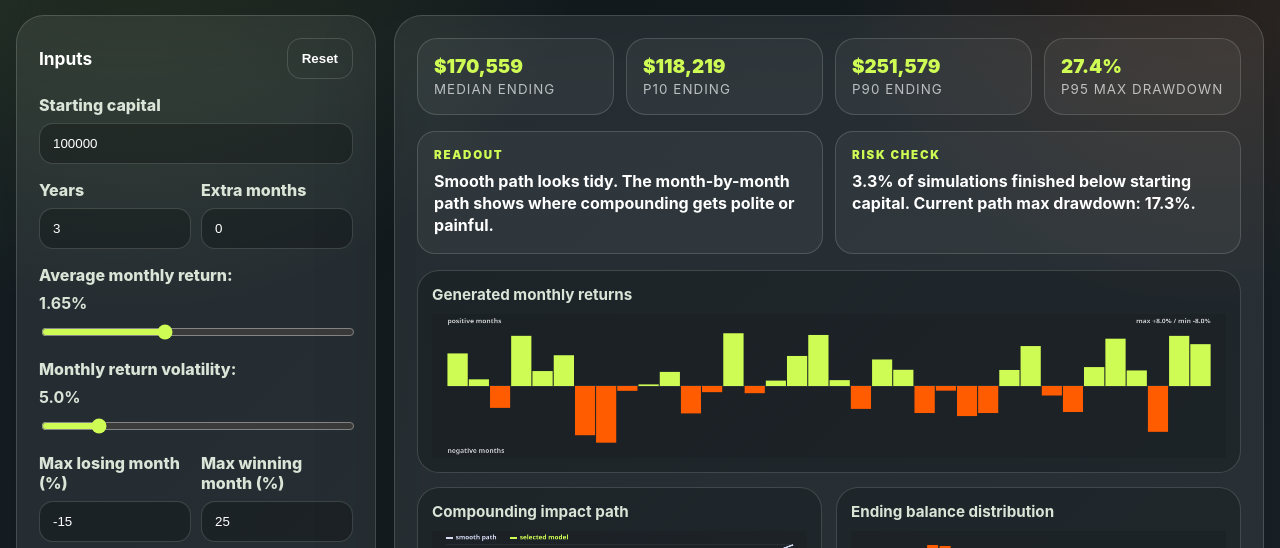
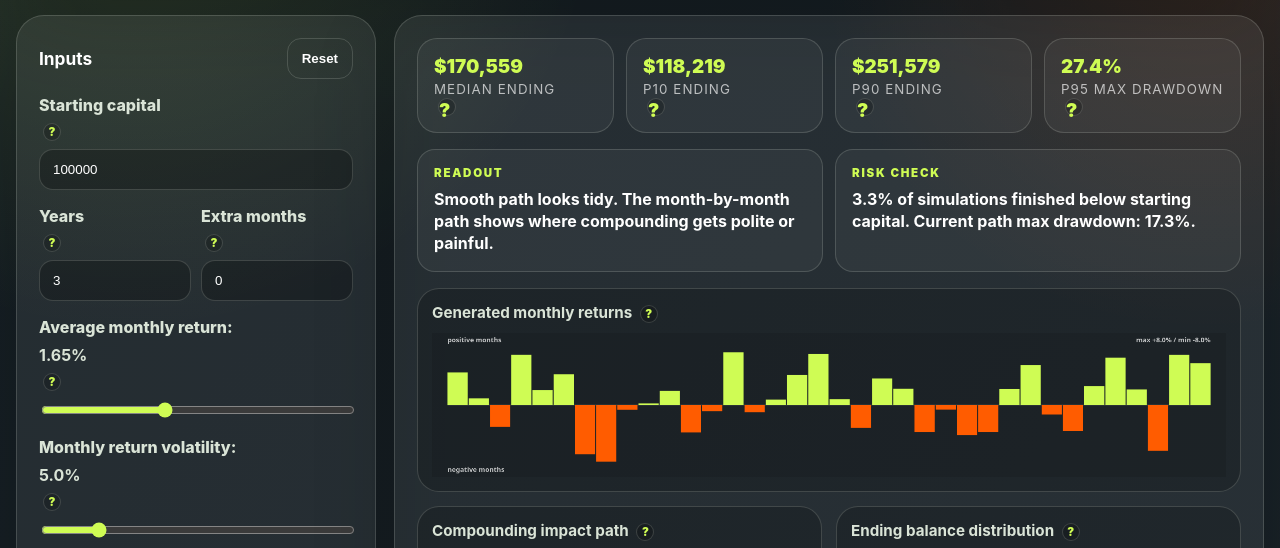
Before and after one commit to sam-e-trading/marblelab, a plain HTML site: page compounding-returns/index.html in a window 1280 px wide. Shown: the part 342-890 px from the top of the page. Drawn offline with Linux system fonts and the light colour scheme.

Commit message:
Add compounding calculator tooltips

```diff
--- a/compounding-returns/index.html
+++ b/compounding-returns/index.html
@@ -37,45 +37,45 @@
           <button id="reset" class="ghost">Reset</button>
         </div>
 
-        <label>Starting capital
+        <label>Starting capital <span class="tip" tabindex="0" data-tip="The account balance you start the projection with.">?</span>
           <input id="capital" type="number" min="100" max="100000000" step="1000" value="100000" />
         </label>
 
         <div class="input-pair">
-          <label>Years
+          <label>Years <span class="tip" tabindex="0" data-tip="Whole years to include in the projection.">?</span>
             <input id="years" type="number" min="0" max="50" step="1" value="3" />
           </label>
-          <label>Extra months
+          <label>Extra months <span class="tip" tabindex="0" data-tip="Additional months after the whole-year period.">?</span>
             <input id="months" type="number" min="0" max="11" step="1" value="0" />
           </label>
         </div>
 
-        <label>Average monthly return: <strong id="return-label">1.65%</strong>
+        <label>Average monthly return: <strong id="return-label">1.65%</strong> <span class="tip" tabindex="0" data-tip="The average monthly return assumption. The variable path will move around this average.">?</span>
           <input id="monthly-return" type="range" min="-10" max="20" step="0.05" value="1.65" />
         </label>
 
-        <label>Monthly return volatility: <strong id="vol-label">5.0%</strong>
+        <label>Monthly return volatility: <strong id="vol-label">5.0%</strong> <span class="tip" tabindex="0" data-tip="How much monthly returns vary around the average. Higher volatility creates bumpier paths and usually larger drawdowns.">?</span>
           <input id="monthly-vol" type="range" min="0" max="30" step="0.25" value="5" />
         </label>
 
         <div class="input-pair">
-          <label>Max losing month (%)
+          <label>Max losing month (%) <span class="tip" tabindex="0" data-tip="The worst monthly return allowed in the generated path and simulations. Example: -15 means no simulated month can be worse than -15%.">?</span>
             <input id="max-loss" type="number" min="-80" max="0" step="0.5" value="-15" />
           </label>
-          <label>Max winning month (%)
+          <label>Max winning month (%) <span class="tip" tabindex="0" data-tip="The best monthly return allowed in the generated path and simulations. Example: 25 means no simulated month can exceed +25%.">?</span>
             <input id="max-win" type="number" min="0" max="150" step="0.5" value="25" />
           </label>
         </div>
 
-        <label>Monthly contribution / withdrawal
+        <label>Monthly contribution / withdrawal <span class="tip" tabindex="0" data-tip="Cash added to or removed from the account each month after returns are applied. Use a negative number for withdrawals.">?</span>
           <input id="cashflow" type="number" min="-1000000" max="1000000" step="100" value="0" />
         </label>
 
-        <label>Simulation paths
+        <label>Simulation paths <span class="tip" tabindex="0" data-tip="How many random return paths to run for the percentile and drawdown estimates. More paths are smoother but slower.">?</span>
           <input id="simulations" type="number" min="100" max="10000" step="100" value="2000" />
         </label>
 
-        <label>Compounding model
+        <label>Compounding model <span class="tip" tabindex="0" data-tip="Choose how each monthly return is converted into dollars. Use the same return sequence to compare models fairly.">?</span>
           <select id="model">
             <option value="compound">Fully compounded · returns apply to current balance</option>
             <option value="simple">Simple / non-compounded · returns apply to starting capital</option>
@@ -92,10 +92,10 @@
 
       <section class="panel dashboard">
         <div class="stats">
-          <article><span id="median-ending">$176,421</span><small>median ending</small></article>
-          <article><span id="p10-ending">$104,213</span><small>p10 ending</small></article>
-          <article><span id="p90-ending">$298,880</span><small>p90 ending</small></article>
-          <article><span id="p95-dd">28.4%</span><small>p95 max drawdown</small></article>
+          <article><span id="median-ending">$176,421</span><small>median ending <span class="tip" tabindex="0" data-tip="The middle simulated result: half the simulation paths ended above this balance, half below.">?</span></small></article>
+          <article><span id="p10-ending">$104,213</span><small>p10 ending <span class="tip" tabindex="0" data-tip="A lower-end outcome: 10% of simulation paths ended below this balance.">?</span></small></article>
+          <article><span id="p90-ending">$298,880</span><small>p90 ending <span class="tip" tabindex="0" data-tip="An upper-end outcome: 90% of simulation paths ended below this balance, 10% above it.">?</span></small></article>
+          <article><span id="p95-dd">28.4%</span><small>p95 max drawdown <span class="tip" tabindex="0" data-tip="A severe drawdown estimate: 95% of simulations had max drawdown at or below this level, 5% were worse.">?</span></small></article>
         </div>
 
         <div class="result-strip">
@@ -111,15 +111,15 @@
 
         <div class="chart-grid">
           <div class="chart-wrap full-width">
-            <h3>Generated monthly returns</h3>
+            <h3>Generated monthly returns <span class="tip" tabindex="0" data-tip="One random monthly return sequence. Green months are positive, orange months are negative. Click Generate new path to create a different sequence.">?</span></h3>
             <canvas id="returns-chart" width="1540" height="280" aria-label="Generated monthly returns bar chart"></canvas>
           </div>
           <div class="chart-wrap">
-            <h3>Compounding impact path</h3>
+            <h3>Compounding impact path <span class="tip" tabindex="0" data-tip="Shows how the selected compounding model turns the monthly return sequence into an account balance path.">?</span></h3>
             <canvas id="growth-chart" width="760" height="300" aria-label="Smooth and simulated growth paths"></canvas>
           </div>
           <div class="chart-wrap">
-            <h3>Ending balance distribution</h3>
+            <h3>Ending balance distribution <span class="tip" tabindex="0" data-tip="A histogram of final balances from all simulation paths. Left is worse outcomes, right is better outcomes.">?</span></h3>
             <canvas id="distribution-chart" width="760" height="300" aria-label="Ending balance distribution"></canvas>
           </div>
         </div>
--- a/compounding-returns/styles.css
+++ b/compounding-returns/styles.css
@@ -30,6 +30,11 @@ h3 { margin: 0 0 10px; color: var(--honest-green); font-size: .95rem; }
 .panel { padding: 22px; }
 .panel-head { display: flex; justify-content: space-between; gap: 12px; align-items: center; margin-bottom: 16px; }
 label { display: grid; gap: 8px; color: var(--honest-green); font-weight: 800; margin-bottom: 16px; }
+.tip { position: relative; display: inline-flex; align-items: center; justify-content: center; width: 18px; height: 18px; margin-left: 4px; border: 1px solid var(--border); border-radius: 999px; color: var(--fresh-green); background: rgba(0,0,0,.2); font-size: .72rem; font-weight: 900; cursor: help; vertical-align: middle; }
+.tip::after { content: attr(data-tip); position: absolute; left: 50%; bottom: calc(100% + 10px); transform: translateX(-50%) translateY(4px); width: min(280px, 78vw); padding: 10px 12px; border: 1px solid var(--border); border-radius: 12px; background: rgba(28,37,43,.98); color: var(--white); box-shadow: 0 16px 40px rgba(0,0,0,.32); line-height: 1.35; font-size: .82rem; font-weight: 700; letter-spacing: 0; text-transform: none; opacity: 0; pointer-events: none; transition: opacity .15s ease, transform .15s ease; z-index: 10; }
+.tip::before { content: ''; position: absolute; left: 50%; bottom: calc(100% + 4px); transform: translateX(-50%); border: 6px solid transparent; border-top-color: rgba(28,37,43,.98); opacity: 0; transition: opacity .15s ease; z-index: 11; }
+.tip:hover::after, .tip:focus::after, .tip:hover::before, .tip:focus::before { opacity: 1; transform: translateX(-50%) translateY(0); }
+.tip:focus { outline: 2px solid var(--fresh-green); outline-offset: 2px; }
 .input-pair { display: grid; grid-template-columns: 1fr 1fr; gap: 10px; }
 input, select { width: 100%; border: 1px solid var(--border); border-radius: 14px; padding: 12px 13px; background: rgba(0,0,0,.24); color: var(--white); }
 input[type="range"] { accent-color: var(--fresh-green); padding: 0; }
```
